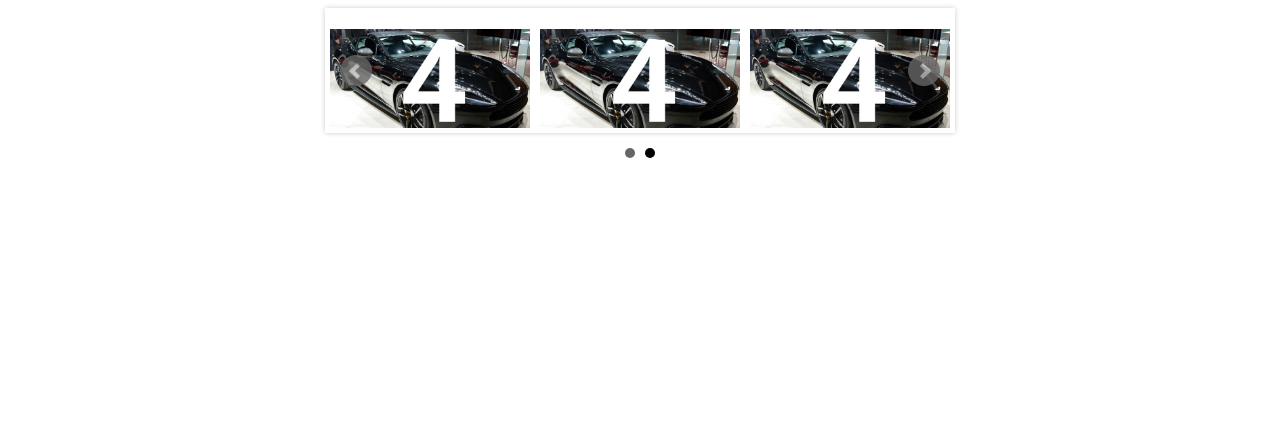
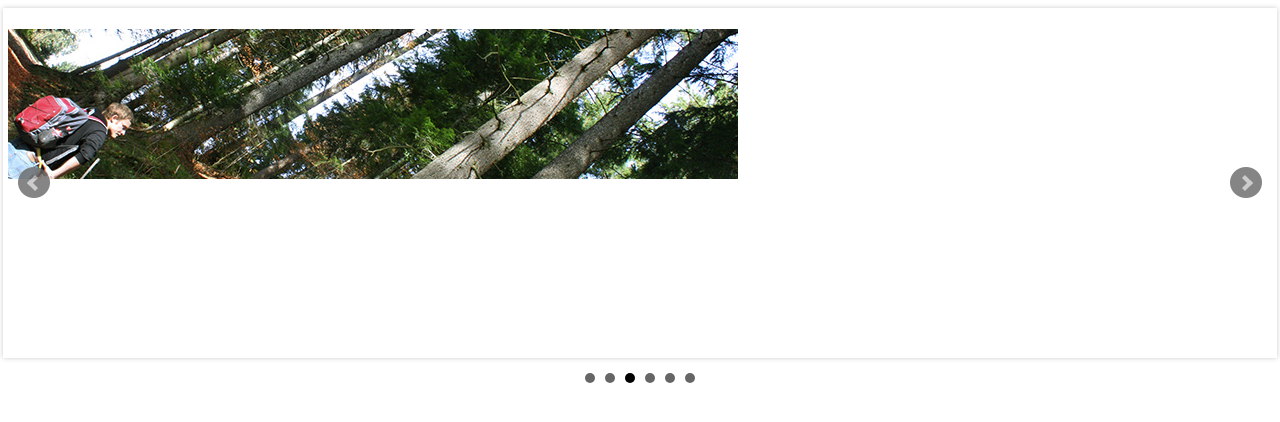
Before and after one commit to Niuyuanyuan/work_002_bxsliderlunbo, a plain HTML site: page index.html in a window 1280 px wide. Drawn offline with Linux system fonts and the light colour scheme.

Commit message:
一屏放的图片个数备注

```diff
--- a/index.html
+++ b/index.html
@@ -61,10 +61,17 @@
 	  	adaptiveHeight: true,
 	  	//自适应高度
 
-	  	slideWidth: 200,
-	    minSlides: 2,
-	    maxSlides: 3,
-	    slideMargin: 10
+	  	slideWidth:5000,
+	    //轮播的宽度
+
+	    minSlides: 1,
+	    //一屏最少放的图片个数
+
+	    maxSlides:2,
+	    //一屏最多放的图片个数
+
+	    slideMargin:5
+	    //每个幻灯片之间的y的边缘像素
 	  });
 
 
```
